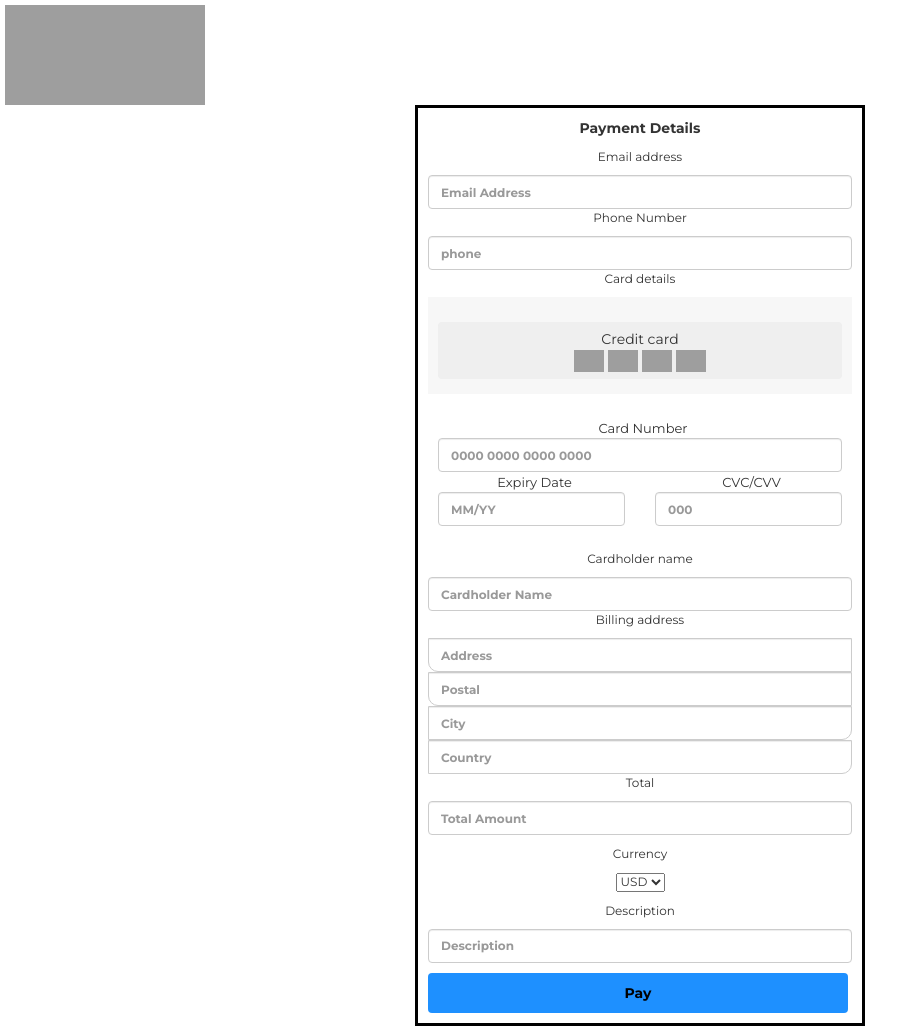
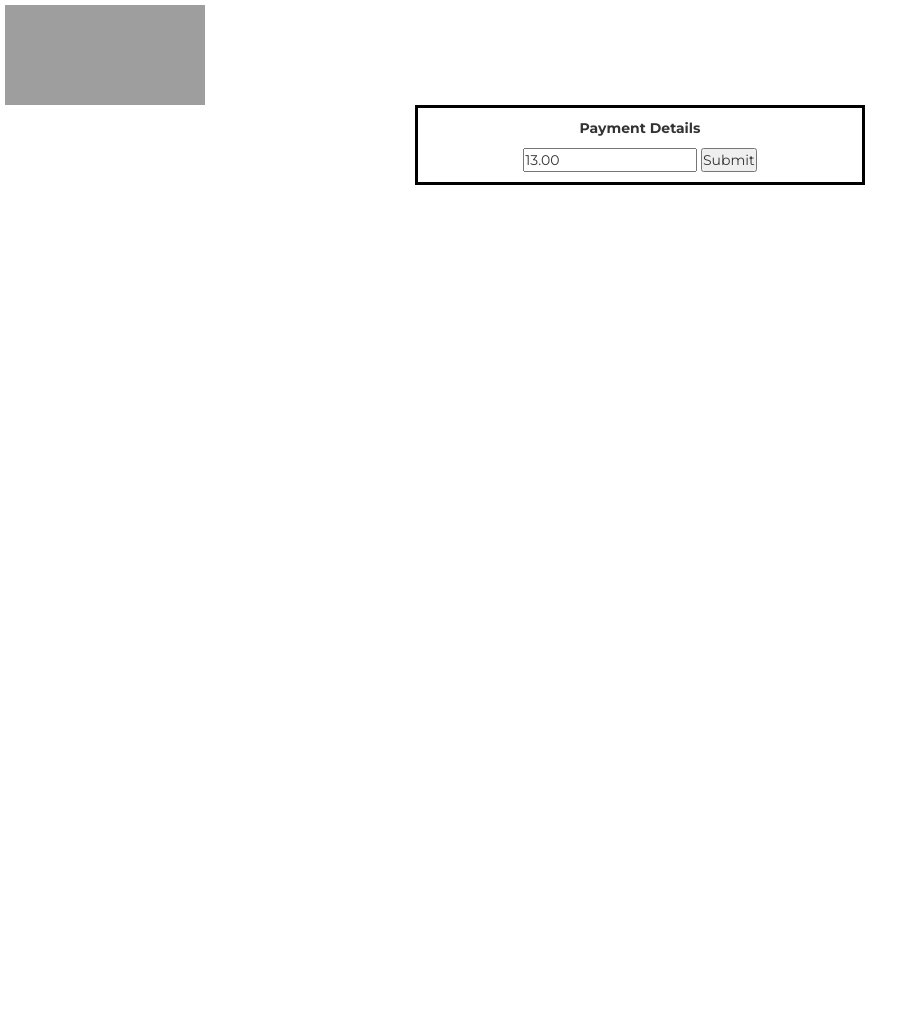
Before and after one commit to Aarthif-Nawaz/FiservPayment, a Flask app: page /Pay in a window 1280 px wide. Shown: the whole page, without its empty margins (0-923 px from the left). After the commit the page ends 185 px from the top, so only its background shows below. Run offline with Flask 2, Linux system fonts and the light colour scheme; some libraries are stand-ins or nearby versions; grey boxes are pictures that could not be loaded.

Commit message:
Fiserv Changes

```diff
--- a/app.py
+++ b/app.py
@@ -1,38 +1,71 @@
-from flask import Flask, request, jsonify, make_response, render_template
+import datetime
 
-from Functions import createPayment
+import requests
+from flask import Flask, request, jsonify, make_response, render_template, redirect
+
+
+from Functions import createPayment, getHashExtended
+
 app = Flask(__name__)
+
+
 
 @app.route('/Pay', methods=['GET', 'POST'])
 def standalonePay():
     if request.method == "POST":
         try:
-            total_amount = request.form.get('total_amount')
-            address = request.form.get('address')
-            phone_number = request.form.get('phone')
-            card_number = request.form.get('card_number')
-            try:
-                expiry = request.form.get('expiry')
-                expiry_month = expiry.split("/")[0]
-                expiry_year = expiry.split("/")[1]
-            except Exception as e:
-                return render_template('index.html', status="An Error Occurred, Please try again!")
-            cvv = request.form.get('cvv')
-            currency = request.form.get('currency')
-            postal = request.form.get('postal')
-            country = request.form.get('country')
-            email = request.form.get('email')
-            city = request.form.get('city')
-            name = request.form.get('name')
-            description = request.form.get('description')
-            r = createPayment(currency=currency,amount=total_amount, address=address, phone_number=phone_number, card_number=card_number,
-                              expiry_month=expiry_month, expiry_year=expiry_year, security_code=cvv, postalCode=postal,
-                              country=country, email=email, city=city, name=name,description=description)
-            return render_template('index.html', status=r)
+            pass
+            # total_amount = request.form.get('total_amount')
+            # address = request.form.get('address')
+            # phone_number = request.form.get('phone')
+            # card_number = request.form.get('card_number')
+            # try:
+            #     expiry = request.form.get('expiry')
+            #     expiry_month = expiry.split("/")[0]
+            #     expiry_year = expiry.split("/")[1]
+            # except Exception as e:
+            #     return render_template('index.html', status="An Error Occurred, Please try again!")
+            # cvv = request.form.get('cvv')
+            # currency = request.form.get('currency')
+            # postal = request.form.get('postal')
+            # country = request.form.get('country')
+            # email = request.form.get('email')
+            # city = request.form.get('city')
+            # name = request.form.get('name')
+            # description = request.form.get('description')
+            # r = createPayment(currency=currency,amount=total_amount, address=address, phone_number=phone_number, card_number=card_number,
+            #                   expiry_month=expiry_month, expiry_year=expiry_year, security_code=cvv, postalCode=postal,
+            #                   country=country, email=email, city=city, name=name,description=description)
+            # return render_template('index.html', status=r)
+            # amount = request.form.get('chargetotal')
+            # now = datetime.datetime.now()
+            # data = {
+            #     'chargetotal' : amount,
+            #     'txntype': 'sale',
+            #     'language' :'en_US',
+            #     'txndatetime': now.strftime("%Y:%m:%d-%H:%M:%S"),
+            #     'timezone' : 'America/New_York',
+            #     'hash_algorithm': 'HMACSHA256',
+            #     'hashExtended': getHashExtended(amount, '840', now.strftime("%Y:%m:%d-%H:%M:%S")),
+            #     'storename': '811733854035',
+            #     'mode': 'payonly',
+            #     'paymentMethod': 'M',
+            #     'currency': '840'
+            # }
+            # url = 'https://test.ipg-online.com/connect/gateway/processing'
+            # r = requests.post(url,data=data)
+            # print(r.text)
+            # return redirect(url, code=307)
+
         except Exception as e:
-            return render_template('index.html', status=r)
+            return render_template('index.html', status=e)
     else:
-        return render_template('index.html')
+        now = datetime.datetime.now()
+        date = now.strftime("%Y:%m:%d-%H:%M:%S")
+        hashed = getHashExtended('13.00','840',date)
+        print(hashed)
+        print(date)
+        return render_template('index.html', date=date, hashed=hashed)
 
 @app.route('/getTransactionStatus', methods=['GET','POST'])
 def getStatus():
--- a/templates/index.html
+++ b/templates/index.html
@@ -29,91 +29,105 @@
         <div>
             <p class="fw-bold" style="font-weight: bold">Payment Details</p>
         </div>
-        <form method="post" ac>
-            <div class="mb-3">
-                <p class="dis fw-bold mb-2">Email address</p> <input name="email" class="form-control" type="email"
-                                                                     placeholder="Email Address">
-            </div>
-            <div class="mb-3">
-                <p class="dis fw-bold mb-2">Phone Number</p> <input name="phone" class="form-control" type="text"
-                                                                    placeholder="phone">
-            </div>
-            <div>
-                <p class="dis fw-bold mb-2">Card details</p>
-                <div class="card">
-                    <div class="card-header p-0">
-                        <h2 class="mb-0">
-                            <button class="btn btn-light btn-block text-left p-3 rounded-0" data-toggle="collapse"
-                                    data-target="#collapseOne" aria-expanded="true" aria-controls="collapseOne">
-                                <div class="d-flex align-items-center justify-content-between"><span>Credit card</span>
-                                    <div class="icons"><img src="https://i.imgur.com/2ISgYja.png" width="30"> <img
-                                            src="https://i.imgur.com/W1vtnOV.png" width="30"> <img
-                                            src="https://i.imgur.com/35tC99g.png" width="30"> <img
-                                            src="https://i.imgur.com/2ISgYja.png" width="30"></div>
-                                </div>
-                            </button>
-                        </h2>
-                    </div>
-                    <div id="collapseOne" class="collapse show" aria-labelledby="headingOne"
-                         data-parent="#accordionExample">
-                        <div class="card-body payment-card-body"><span
-                                class="font-weight-normal card-text">Card Number</span>
-                            <div class="input"><i class="fa fa-credit-card"></i> <input name="card_number" type="text"
-                                                                                        class="form-control"
-                                                                                        placeholder="0000 0000 0000 0000">
-                            </div>
-                            <div class="row mt-3 mb-3">
-                                <div class="col-md-6"><span class="font-weight-normal card-text">Expiry Date</span>
-                                    <div class="input"><i class="fa fa-calendar"></i> <input name="expiry" type="text"
-                                                                                             class="form-control"
-                                                                                             placeholder="MM/YY"></div>
-                                </div>
-                                <div class="col-md-6"><span class="font-weight-normal card-text">CVC/CVV</span>
-                                    <div class="input"><i class="fa fa-lock"></i> <input name="cvv" type="text"
-                                                                                         class="form-control"
-                                                                                         placeholder="000"></div>
-                                </div>
-                            </div>
-                        </div>
-                    </div>
-                </div>
-                <div class="my-3 cardname">
-                    <p class="dis fw-bold mb-2">Cardholder name</p> <input name="name" class="form-control" type="text"
-                                                                           placeholder="Cardholder Name">
-                </div>
-                <div class="address">
-                    <p class="dis fw-bold mb-3">Billing address</p>
-
-                    <div class="d-flex">
-                        <input name="address" class="form-control zip" type="text" placeholder="Address"> <input
-                            name="postal" class="form-control zip" type="text" placeholder="Postal"> <input
-                            class="form-control state" name="city" type="text" placeholder="City"><input
-                            class="form-control state" name="country" type="text" placeholder="Country"></div>
-                    <div class="d-flex flex-column dis">
-                        <div class="d-flex align-items-center justify-content-between mb-2">
-                            <p class="fw-bold">Total</p>
-                            <p class="fw-bold"><input name="total_amount" class="form-control" type="text"
-                                                      placeholder="Total Amount"></p>
-                        </div>
-                        <div class="d-flex align-items-center justify-content-between mb-2">
-                            <p class="fw-bold">Currency</p>
-                            <p class="fw-bold">
-                                <select name="currency">
-                                    <option value="USD">USD</option>
-                                    <option value="XCD">XCD</option>
-                                </select>
-                        </div>
-                        <div class="d-flex align-items-center justify-content-between mb-2">
-                            <p class="fw-bold">Description</p>
-                            <p class="fw-bold"><input name="description" class="form-control" type="text"
-                                                      placeholder="Description"></p>
-                        </div>
-                        <Button type="submit" class="btn btn-primary mt-2"
-                                style="background-color: dodgerblue; color: black;width: 420px;">Pay
-                        </Button>
-                    </div>
-                </div>
-            </div>
+        {#        <form method="post">#}
+        {#            <div class="mb-3">#}
+        {#                <p class="dis fw-bold mb-2">Email address</p> <input name="email" class="form-control" type="email"#}
+        {#                                                                     placeholder="Email Address">#}
+        {#            </div>#}
+        {#            <div class="mb-3">#}
+        {#                <p class="dis fw-bold mb-2">Phone Number</p> <input name="phone" class="form-control" type="text"#}
+        {#                                                                    placeholder="phone">#}
+        {#            </div>#}
+        {#            <div>#}
+        {#                <p class="dis fw-bold mb-2">Card details</p>#}
+        {#                <div class="card">#}
+        {#                    <div class="card-header p-0">#}
+        {#                        <h2 class="mb-0">#}
+        {#                            <button class="btn btn-light btn-block text-left p-3 rounded-0" data-toggle="collapse"#}
+        {#                                    data-target="#collapseOne" aria-expanded="true" aria-controls="collapseOne">#}
+        {#                                <div class="d-flex align-items-center justify-content-between"><span>Credit card</span>#}
+        {#                                    <div class="icons"><img src="https://i.imgur.com/2ISgYja.png" width="30"> <img#}
+        {#                                            src="https://i.imgur.com/W1vtnOV.png" width="30"> <img#}
+        {#                                            src="https://i.imgur.com/35tC99g.png" width="30"> <img#}
+        {#                                            src="https://i.imgur.com/2ISgYja.png" width="30"></div>#}
+        {#                                </div>#}
+        {#                            </button>#}
+        {#                        </h2>#}
+        {#                    </div>#}
+        {#                    <div id="collapseOne" class="collapse show" aria-labelledby="headingOne"#}
+        {#                         data-parent="#accordionExample">#}
+        {#                        <div class="card-body payment-card-body"><span#}
+        {#                                class="font-weight-normal card-text">Card Number</span>#}
+        {#                            <div class="input"><i class="fa fa-credit-card"></i> <input name="card_number" type="text"#}
+        {#                                                                                        class="form-control"#}
+        {#                                                                                        placeholder="0000 0000 0000 0000">#}
+        {#                            </div>#}
+        {#                            <div class="row mt-3 mb-3">#}
+        {#                                <div class="col-md-6"><span class="font-weight-normal card-text">Expiry Date</span>#}
+        {#                                    <div class="input"><i class="fa fa-calendar"></i> <input name="expiry" type="text"#}
+        {#                                                                                             class="form-control"#}
+        {#                                                                                             placeholder="MM/YY"></div>#}
+        {#                                </div>#}
+        {#                                <div class="col-md-6"><span class="font-weight-normal card-text">CVC/CVV</span>#}
+        {#                                    <div class="input"><i class="fa fa-lock"></i> <input name="cvv" type="text"#}
+        {#                                                                                         class="form-control"#}
+        {#                                                                                         placeholder="000"></div>#}
+        {#                                </div>#}
+        {#                            </div>#}
+        {#                        </div>#}
+        {#                    </div>#}
+        {#                </div>#}
+        {#                <div class="my-3 cardname">#}
+        {#                    <p class="dis fw-bold mb-2">Cardholder name</p> <input name="name" class="form-control" type="text"#}
+        {#                                                                           placeholder="Cardholder Name">#}
+        {#                </div>#}
+        {#                <div class="address">#}
+        {#                    <p class="dis fw-bold mb-3">Billing address</p>#}
+        {##}
+        {#                    <div class="d-flex">#}
+        {#                        <input name="address" class="form-control zip" type="text" placeholder="Address"> <input#}
+        {#                            name="postal" class="form-control zip" type="text" placeholder="Postal"> <input#}
+        {#                            class="form-control state" name="city" type="text" placeholder="City"><input#}
+        {#                            class="form-control state" name="country" type="text" placeholder="Country"></div>#}
+        {#                    <div class="d-flex flex-column dis">#}
+        {#                        <div class="d-flex align-items-center justify-content-between mb-2">#}
+        {#                            <p class="fw-bold">Total</p>#}
+        {#                            <p class="fw-bold"><input name="total_amount" class="form-control" type="text"#}
+        {#                                                      placeholder="Total Amount"></p>#}
+        {#                        </div>#}
+        {#                        <div class="d-flex align-items-center justify-content-between mb-2">#}
+        {#                            <p class="fw-bold">Currency</p>#}
+        {#                            <p class="fw-bold">#}
+        {#                                <select name="currency">#}
+        {#                                    <option value="USD">USD</option>#}
+        {#                                    <option value="XCD">XCD</option>#}
+        {#                                </select>#}
+        {#                        </div>#}
+        {#                        <div class="d-flex align-items-center justify-content-between mb-2">#}
+        {#                            <p class="fw-bold">Description</p>#}
+        {#                            <p class="fw-bold"><input name="description" class="form-control" type="text"#}
+        {#                                                      placeholder="Description"></p>#}
+        {#                        </div>#}
+        {#                        <Button type="submit" class="btn btn-primary mt-2"#}
+        {#                                style="background-color: dodgerblue; color: black;width: 420px;">Pay#}
+        {#                        </Button>#}
+        {#                    </div>#}
+        {#                </div>#}
+        {#            </div>#}
+        {#        </form>#}
+        <form method="post" action="https://test.ipg-online.com/connect/gateway/processing">
+            <input type="hidden" name="txntype" value="sale">
+            <input type="hidden" name="language" value="en_US">
+            <input type="hidden" name="timezone" value="Asia/Calcutta"/>
+            <input type="hidden" name="txndatetime" value={{ date }} />
+            <input type="hidden" name="hash_algorithm" value="HMACSHA256"/>
+            <input type="hidden" name="hashExtended" value={{ hashed }} />
+            <input type="hidden" name="storename" value="811733854027"/>
+            <input type="hidden" name="mode" value="payonly"/>
+            <input type="hidden" name="paymentMethod" value="M"/>
+            <input type="text" name="chargetotal" value="13.00"/>
+            <input type="hidden" name="currency" value="840"/>
+            <input type="submit" value="Submit">
         </form>
     </div>
 </div>
```
Also changed, not shown: Functions.py (+13 -0 lines).
